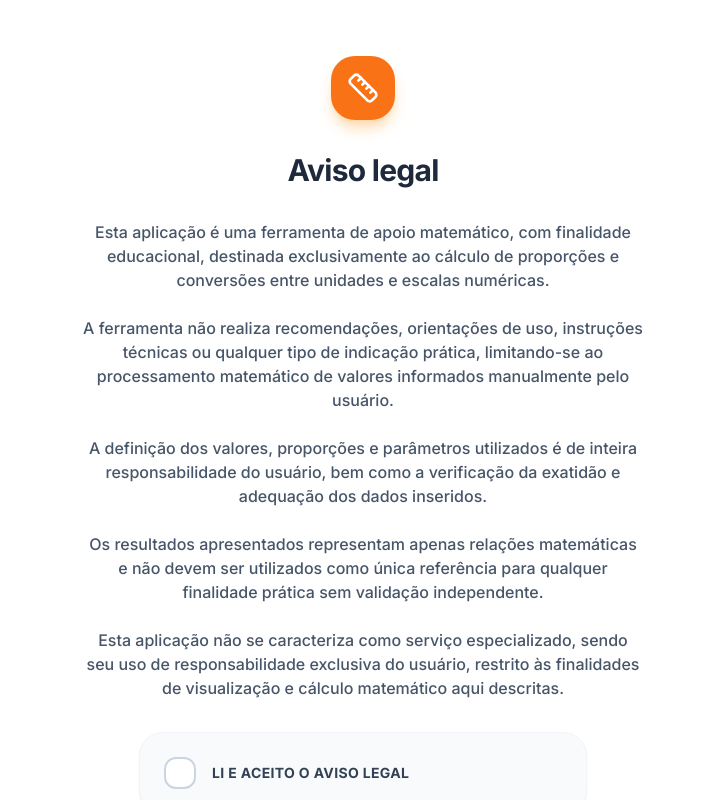
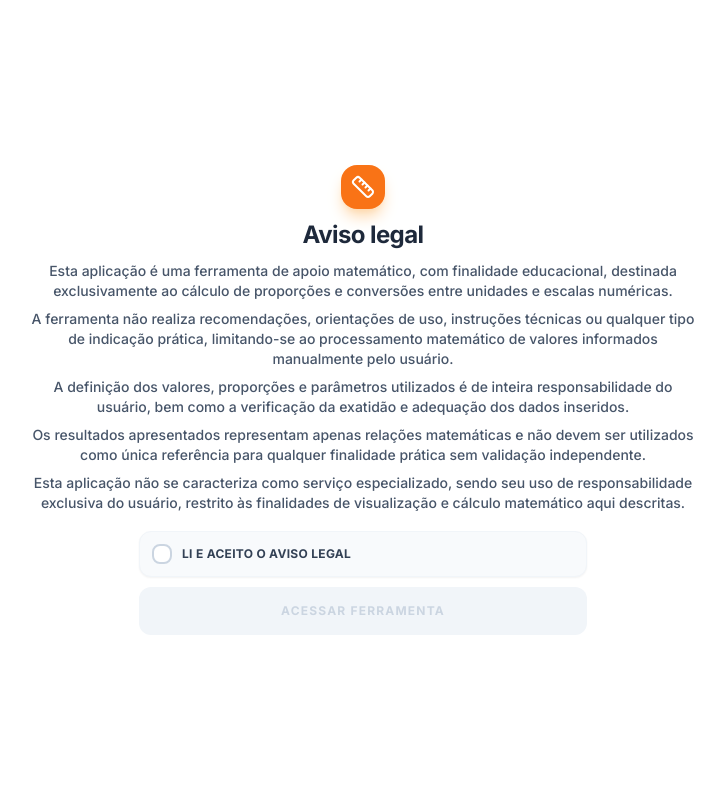
Before and after one commit to mateusgorin/Calculadora-de-fracionamento-, a React (Vite) app: page / in a window 1280 px wide. Shown: the whole page, without its empty margins (277-1002 px from the left). Built offline with nearby package versions, Linux system fonts and the light colour scheme.

Commit message:
fix(ui): Adjust header and input spacing
Update the application header and input field styles to improve visual consistency and spacing. This includes minor adjustments to icon size, padding, and input field padding for better presentation.

```diff
--- a/App.tsx
+++ b/App.tsx
@@ -89,9 +89,9 @@ const App: React.FC = () => {
     <div className={`min-h-screen bg-[#fcfdfe] pb-20 w-full overflow-x-hidden ${isEntryModalOpen ? 'max-h-screen overflow-hidden' : ''}`}>
       <header className="bg-white/80 backdrop-blur-xl border-b border-slate-200/60 sticky top-0 z-50 w-full">
         <div className="max-w-4xl mx-auto px-6 py-5 flex items-center justify-between">
-          <div className="flex items-center gap-4">
-            <div className="bg-gradient-to-br from-orange-500 to-orange-600 p-2.5 rounded-2xl shadow-lg shadow-orange-200/50 flex items-center justify-center">
-              <Ruler className="text-white" size={22} />
+          <div className="flex items-center gap-2">
+            <div className="bg-gradient-to-br from-orange-500 to-orange-600 p-2 rounded-2xl shadow-lg shadow-orange-200/50 flex items-center justify-center">
+              <Ruler className="text-white" size={20} />
             </div>
             <div className="flex flex-col">
               <h1 className="text-xl font-black text-slate-800 tracking-tight">
@@ -136,9 +136,9 @@ const App: React.FC = () => {
                     value={targetMass}
                     onChange={(e) => setTargetMass(e.target.value.replace(',', '.'))}
                     placeholder="0.0"
-                    className="w-full pl-16 pr-16 py-6 bg-slate-50/50 border-2 border-slate-100 rounded-[1.8rem] focus:border-orange-500 focus:bg-white focus:shadow-xl focus:shadow-orange-50 outline-none transition-all text-4xl font-black text-slate-800 text-center"
+                    className="w-full pl-14 pr-14 py-6 bg-slate-50/50 border-2 border-slate-100 rounded-[1.8rem] focus:border-orange-500 focus:bg-white focus:shadow-xl focus:shadow-orange-50 outline-none transition-all text-4xl font-black text-slate-800 text-center"
                   />
-                  <Calculator className="absolute left-6 top-1/2 -translate-y-1/2 text-orange-500/50 group-focus-within:text-orange-500 transition-colors" size={28} />
+                  <Calculator className="absolute left-5 top-1/2 -translate-y-1/2 text-orange-500/50 group-focus-within:text-orange-500 transition-colors" size={24} />
                   <span className="absolute right-6 top-1/2 -translate-y-1/2 text-slate-300 font-black text-xs uppercase tracking-widest">un</span>
                 </div>
               </div>
@@ -198,14 +198,14 @@ const App: React.FC = () => {
               <Droplet size={260} />
             </div>
 
-            <div className="flex flex-col mb-12">
-              <h3 className="text-slate-500 text-[10px] font-black uppercase tracking-[0.3em] flex items-center gap-3">
-                <span className="w-8 h-[1px] bg-orange-500/50"></span>
+            <div className="flex flex-col mb-6">
+              <h3 className="text-slate-500 text-[10px] font-black uppercase tracking-[0.3em] flex items-center gap-1.5">
+                <span className="w-5 h-[1px] bg-orange-500/50"></span>
                 Resultado da Proporção
               </h3>
-              <div className="flex items-center gap-2 mt-2">
-                <Activity size={14} className="text-orange-500" />
-                <span className="text-[11px] font-black text-orange-200 uppercase tracking-widest">Processamento Matemático</span>
+              <div className="flex items-center gap-1 mt-1">
+                <Activity size={12} className="text-orange-500" />
+                <span className="text-[10px] font-black text-orange-200 uppercase tracking-widest">Processamento Matemático</span>
               </div>
             </div>
 
@@ -255,7 +255,7 @@ const App: React.FC = () => {
           </div>
         </div>
 
-        <div className="w-full flex justify-center py-10">
+        <div className="w-full flex justify-center py-6">
           <div className="w-full max-w-[400px]">
             <Scale capacity={scaleCapacity} currentUnits={result.units} />
           </div>
@@ -263,18 +263,18 @@ const App: React.FC = () => {
 
       </main>
 
-      <section className="max-w-2xl mx-auto px-6 mt-20 space-y-12">
+      <section className="max-w-2xl mx-auto px-6 mt-6 space-y-8">
         {/* FUNDAMENTAÇÃO E MÉTODO DE CÁLCULO */}
         <div className="bg-indigo-50 border border-indigo-200 rounded-[2rem] overflow-hidden shadow-sm transition-all duration-300">
           <button
             onClick={() => setIsScienceOpen(!isScienceOpen)}
             className="w-full flex items-center justify-between p-6 text-left hover:bg-indigo-100/50 transition-colors"
           >
-            <div className="flex items-center gap-4">
-              <div className="bg-indigo-100 p-2.5 rounded-xl">
-                <BookOpen className="text-indigo-600" size={20} />
+            <div className="flex items-center gap-3">
+              <div className="bg-indigo-100 p-2 rounded-xl">
+                <BookOpen className="text-indigo-600" size={18} />
               </div>
-              <span className="text-sm font-black text-indigo-900 uppercase tracking-widest">
+              <span className="text-[11px] md:text-xs font-black text-indigo-900 uppercase tracking-widest">
                 Fundamentação e método de cálculo
               </span>
             </div>
@@ -330,28 +330,28 @@ const App: React.FC = () => {
         </div>
       </section>
 
-      <footer className="max-w-2xl mx-auto px-6 mt-24 pb-12">
-        <div className="bg-slate-50 border border-slate-100 rounded-[2.5rem] p-8 md:p-10 flex flex-col items-center text-center gap-6">
-          <div className="bg-white p-4 rounded-2xl shadow-sm border border-slate-100">
-            <Heart className="text-rose-500 animate-pulse" size={24} />
+      <footer className="max-w-2xl mx-auto px-6 mt-8 pb-12">
+        <div className="bg-slate-50 border border-slate-100 rounded-[2.5rem] p-6 md:p-8 flex flex-col items-center text-center gap-4">
+          <div className="bg-white p-3 rounded-2xl shadow-sm border border-slate-100">
+            <Heart className="text-rose-500 animate-pulse" size={20} />
           </div>
-          <div className="space-y-2">
+          <div className="space-y-1">
             <h3 className="text-sm font-black text-slate-800 uppercase tracking-widest">Apoie o Desenvolvedor</h3>
-            <p className="text-xs text-slate-500 font-medium leading-relaxed max-w-xs mx-auto">
+            <p className="text-[11px] text-slate-500 font-medium leading-relaxed max-w-xs mx-auto">
               Se esta ferramenta matemática foi útil para você, considere apoiar a manutenção e criação de novos projetos.
             </p>
           </div>
           <button
             onClick={handleCopyPix}
-            className="bg-white px-8 py-6 rounded-[2rem] border border-slate-100 shadow-sm flex flex-col items-center gap-3 w-full max-w-[360px] hover:border-orange-200 hover:shadow-md transition-all group relative"
+            className="bg-white px-6 py-5 rounded-[2rem] border border-slate-100 shadow-sm flex flex-col items-center gap-2 w-full max-w-[360px] hover:border-orange-200 hover:shadow-md transition-all group relative"
           >
-            <span className="text-[11px] font-black text-slate-400 uppercase tracking-widest">Chave PIX (E-mail)</span>
-            <div className="flex items-center gap-3">
+            <span className="text-[10px] font-black text-slate-400 uppercase tracking-widest">Chave PIX (E-mail)</span>
+            <div className="flex items-center gap-2">
               <span className="text-sm md:text-base font-bold text-slate-700 select-all">mateusmirandaamaral@gmail.com</span>
               {copied ? (
-                <Check size={18} className="text-emerald-500" />
+                <Check size={16} className="text-emerald-500" />
               ) : (
-                <Copy size={18} className="text-slate-300 group-hover:text-orange-500 transition-colors" />
+                <Copy size={16} className="text-slate-300 group-hover:text-orange-500 transition-colors" />
               )}
             </div>
             {copied && (
@@ -367,49 +367,47 @@ const App: React.FC = () => {
         </div>
       </footer>
 
-      {/* MODAL DE ENTRADA (AVISO LEGAL) - FULL SCREEN */}
+      {/* MODAL DE ENTRADA (AVISO LEGAL) - FULL SCREEN NO SCROLL */}
       {isEntryModalOpen && (
-        <div className="fixed inset-0 z-[200] bg-white overflow-y-auto animate-in fade-in duration-500">
-          <div className="min-h-screen w-full max-w-2xl mx-auto flex flex-col items-center justify-center p-8 md:p-14 gap-10">
-            <div className="flex flex-col items-center gap-8 w-full">
-              <div className="bg-orange-500 p-4 rounded-3xl shadow-lg shadow-orange-200">
-                <Ruler className="text-white" size={32} />
+        <div className="fixed inset-0 z-[200] bg-white overflow-hidden animate-in fade-in duration-500">
+          <div className="h-full w-full max-w-3xl mx-auto flex flex-col items-center justify-center p-4 md:p-10">
+            <div className="flex flex-col items-center gap-2.5 w-full max-h-full overflow-hidden">
+              <div className="bg-orange-500 p-2.5 rounded-2xl shadow-lg shadow-orange-200">
+                <Ruler className="text-white" size={24} />
               </div>
 
-              <h2 className="text-2xl md:text-3xl font-black text-slate-800 tracking-tight text-center flex items-center justify-center gap-3">
+              <h2 className="text-xl md:text-2xl font-black text-slate-800 tracking-tight text-center">
                 Aviso legal
               </h2>
 
-              <div className="space-y-8 text-slate-600 text-sm md:text-base leading-relaxed font-medium text-center w-full">
-                <div className="space-y-6">
-                  <p>Esta aplicação é uma ferramenta de apoio matemático, com finalidade educacional, destinada exclusivamente ao cálculo de proporções e conversões entre unidades e escalas numéricas.</p>
-                  <p>A ferramenta não realiza recomendações, orientações de uso, instruções técnicas ou qualquer tipo de indicação prática, limitando-se ao processamento matemático de valores informados manualmente pelo usuário.</p>
-                  <p>A definição dos valores, proporções e parâmetros utilizados é de inteira responsabilidade do usuário, bem como a verificação da exatidão e adequação dos dados inseridos.</p>
-                  <p>Os resultados apresentados representam apenas relações matemáticas e não devem ser utilizados como única referência para qualquer finalidade prática sem validação independente.</p>
-                  <p>Esta aplicação não se caracteriza como serviço especializado, sendo seu uso de responsabilidade exclusiva do usuário, restrito às finalidades de visualização e cálculo matemático aqui descritas.</p>
-                </div>
+              <div className="space-y-2 text-slate-600 text-xs md:text-sm leading-relaxed font-medium text-center w-full max-w-2xl">
+                <p>Esta aplicação é uma ferramenta de apoio matemático, com finalidade educacional, destinada exclusivamente ao cálculo de proporções e conversões entre unidades e escalas numéricas.</p>
+                <p>A ferramenta não realiza recomendações, orientações de uso, instruções técnicas ou qualquer tipo de indicação prática, limitando-se ao processamento matemático de valores informados manualmente pelo usuário.</p>
+                <p>A definição dos valores, proporções e parâmetros utilizados é de inteira responsabilidade do usuário, bem como a verificação da exatidão e adequação dos dados inseridos.</p>
+                <p>Os resultados apresentados representam apenas relações matemáticas e não devem ser utilizados como única referência para qualquer finalidade prática sem validação independente.</p>
+                <p>Esta aplicação não se caracteriza como serviço especializado, sendo seu uso de responsabilidade exclusiva do usuário, restrito às finalidades de visualização e cálculo matemático aqui descritas.</p>
               </div>
 
-              <div className="w-full flex flex-col gap-6 max-w-md">
-                <div className="bg-slate-50 p-6 rounded-3xl border border-slate-100 shadow-sm">
-                  <label className="flex items-center gap-4 cursor-pointer">
+              <div className="w-full flex flex-col gap-2.5 max-w-md mt-2">
+                <div className="bg-slate-50 p-3 rounded-xl border border-slate-100 shadow-sm">
+                  <label className="flex items-center gap-2.5 cursor-pointer">
                     <input
                       type="checkbox"
                       className="sr-only"
                       checked={hasAcceptedTermsCheckbox}
                       onChange={(e) => setHasAcceptedTermsCheckbox(e.target.checked)}
                     />
-                    <div className={`w-8 h-8 rounded-xl border-2 flex items-center justify-center transition-all ${hasAcceptedTermsCheckbox ? 'bg-orange-600 border-orange-600 shadow-lg shadow-orange-200' : 'bg-white border-slate-300'}`}>
-                      {hasAcceptedTermsCheckbox && <CheckCircle2 size={20} className="text-white" />}
+                    <div className={`w-5 h-5 rounded-lg border-2 flex items-center justify-center transition-all ${hasAcceptedTermsCheckbox ? 'bg-orange-600 border-orange-600 shadow-lg shadow-orange-200' : 'bg-white border-slate-300'}`}>
+                      {hasAcceptedTermsCheckbox && <CheckCircle2 size={14} className="text-white" />}
                     </div>
-                    <span className="text-xs md:text-sm font-black text-slate-700 uppercase tracking-wide">Li e aceito o Aviso Legal</span>
+                    <span className="text-[10px] md:text-xs font-black text-slate-700 uppercase tracking-wide">Li e aceito o Aviso Legal</span>
                   </label>
                 </div>
 
                 <button
                   disabled={!hasAcceptedTermsCheckbox}
                   onClick={handleAcceptTerms}
-                  className={`w-full py-6 rounded-3xl font-black uppercase tracking-widest text-xs md:text-sm transition-all active:scale-[0.98] ${hasAcceptedTermsCheckbox ? 'bg-orange-600 text-white shadow-2xl shadow-orange-200 hover:bg-orange-700' : 'bg-slate-100 text-slate-300 cursor-not-allowed'}`}
+                  className={`w-full py-4 rounded-xl font-black uppercase tracking-widest text-[10px] md:text-xs transition-all active:scale-[0.98] ${hasAcceptedTermsCheckbox ? 'bg-orange-600 text-white shadow-2xl shadow-orange-200 hover:bg-orange-700' : 'bg-slate-100 text-slate-300 cursor-not-allowed'}`}
                 >
                   Acessar Ferramenta
                 </button>
```
